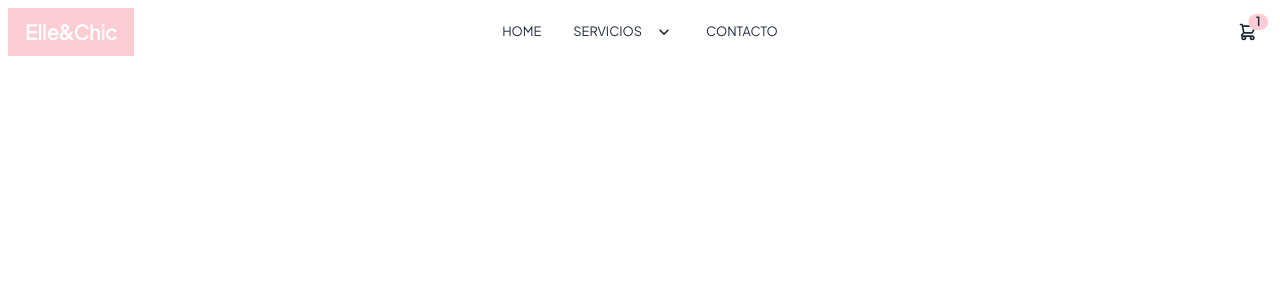
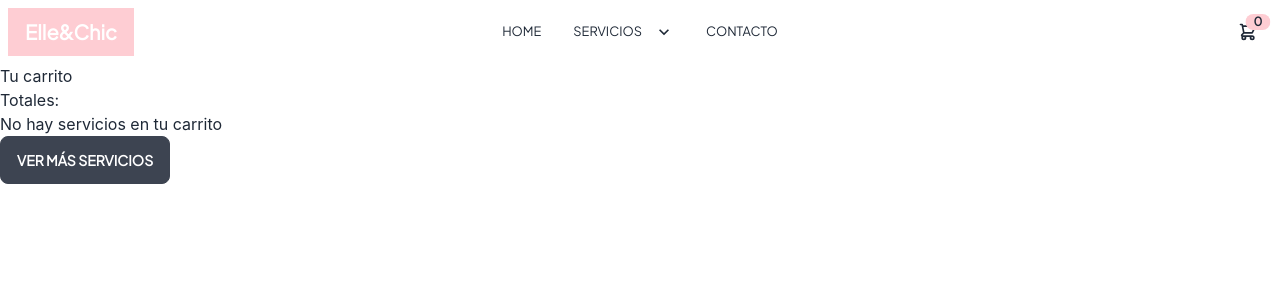
Before and after one commit to florbritos/EcommerceCoderh, a React (Create React App) app: page /cart in a window 1280 px wide. Shown: the top 300 px of the page. Built offline with nearby package versions, Linux system fonts and the light colour scheme.

Commit message:
Subiendo tarea 10

```diff
--- a/src/App.js
+++ b/src/App.js
@@ -5,6 +5,7 @@ import { BrowserRouter, Route, Routes } from 'react-router-dom';
 import ItemDetailContainer from './components/ItemDetailContainer';
 import CartContextProvider from './components/context/CartContext';
 import AppContextProvider from './components/context/AppContext';
+import Cart from './components/Cart';
 
 function App() {
   return (
@@ -16,7 +17,7 @@ function App() {
             <Route path="/" element={<ItemListContainer/>}/>
             <Route path="/category/:idCategory" element={<ItemListContainer/>}/>
             <Route path="/item/:idItem" element={<ItemDetailContainer/>}/>
-            <Route path="/cart"/>
+            <Route path="/cart" element={<Cart/>}/>
           </Routes>
         </BrowserRouter>
       </CartContextProvider>
--- /dev/null
+++ b/src/components/Cart.js
@@ -0,0 +1,35 @@
+import { Link } from "react-router-dom"
+import { useCartContext } from "./context/CartContext"
+
+const Cart = () => {
+
+    const {cart} = useCartContext()
+    const {deleteFromCart} = useCartContext()
+    //const { countCart } = useCartContext()
+
+  return (
+  <>
+    <h1>Tu carrito</h1>
+    <p>Totales:</p>
+
+    { cart.length !==0 ? (
+        cart.map( (c) =>
+            <div class="card lg:card-side bg-base-100 shadow-xl" key={c.id}>
+              <figure><img src={c.pictureUrl} alt={c.title}/></figure>
+              <div class="card-body">
+                <h2 class="card-title">{c.title}</h2>
+                <p>Precio por unidad: {c.price}</p>
+                <p>Cantidad: {c.quantity}</p>
+                <p>Precio total: {c.price*c.quantity}</p>
+                <div class="card-actions justify-end">
+                  <button  className="btn" onClick={() => deleteFromCart(c)}> Eliminar del carrito </button>
+                </div>
+              </div>
+            </div>
+        )
+      ) : ( <div><p>No hay servicios en tu carrito</p><Link to={'/'} className="btn">Ver más servicios</Link></div> )
+    }
+  </>
+  )
+}
+export default Cart
--- a/src/components/CartWidget.js
+++ b/src/components/CartWidget.js
@@ -1,19 +1,36 @@
+import { Link } from "react-router-dom";
+import { useCartContext } from "./context/CartContext";
+
 const CartWidget = () => {
+
+    const {cart} = useCartContext()
+
+    let totalCantidad=0;
+    let totalPrecio=0;
+
+    for (let i=0; i<cart.length; i++){
+
+        totalCantidad += cart[i].quantity;
+        totalPrecio += cart[i].price*cart[i].quantity;
+        console.log(totalCantidad,totalPrecio)
+
+    }
+
   return (
     <div className="flex-none">
         <div className="dropdown dropdown-end">
             <label tabindex="0" className="btn btn-ghost btn-circle">
                 <div className="indicator">
                     <svg xmlns="http://www.w3.org/2000/svg" className="h-5 w-5" fill="none" viewBox="0 0 24 24" stroke="currentColor"><path stroke-linecap="round" stroke-linejoin="round" stroke-width="2" d="M3 3h2l.4 2M7 13h10l4-8H5.4M7 13L5.4 5M7 13l-2.293 2.293c-.63.63-.184 1.707.707 1.707H17m0 0a2 2 0 100 4 2 2 0 000-4zm-8 2a2 2 0 11-4 0 2 2 0 014 0z" /></svg>
-                    <span className="badge badge-sm indicator-item bg-rose-200 btn-ghost">1</span>
+                    <span className="badge badge-sm indicator-item bg-rose-200 btn-ghost">{totalCantidad}</span>
                 </div>
             </label>
             <div tabindex="0" className="mt-3 card card-compact dropdown-content w-52 bg-base-100 shadow">
                 <div className="card-body">
-                    <span className="font-bold text-lg">1 Items</span>
-                    <span className="text-info text-cyan-500">Subtotal: $999</span>
+                    <span className="font-bold text-lg">{totalCantidad} Items</span>
+                    <span className="text-info text-cyan-500">Subtotal: {totalPrecio}</span>
                     <div className="card-actions">
-                        <button className="btn btn-primary btn-block bg-rose-200 btn-ghost">View cart</button>
+                        <Link to={'/cart'} className="btn btn-primary btn-block bg-rose-200 btn-ghost">Ver Carrito</Link>
                     </div>
                 </div>
             </div>
```
Also changed, not shown: src/components/context/CartContext.jsx (line endings or trailing spaces).
